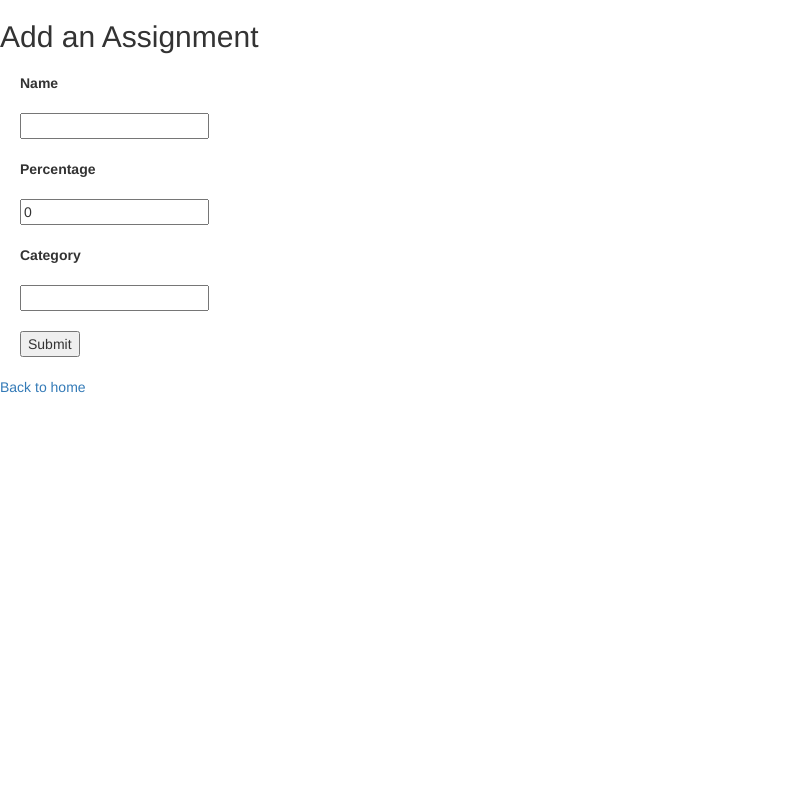
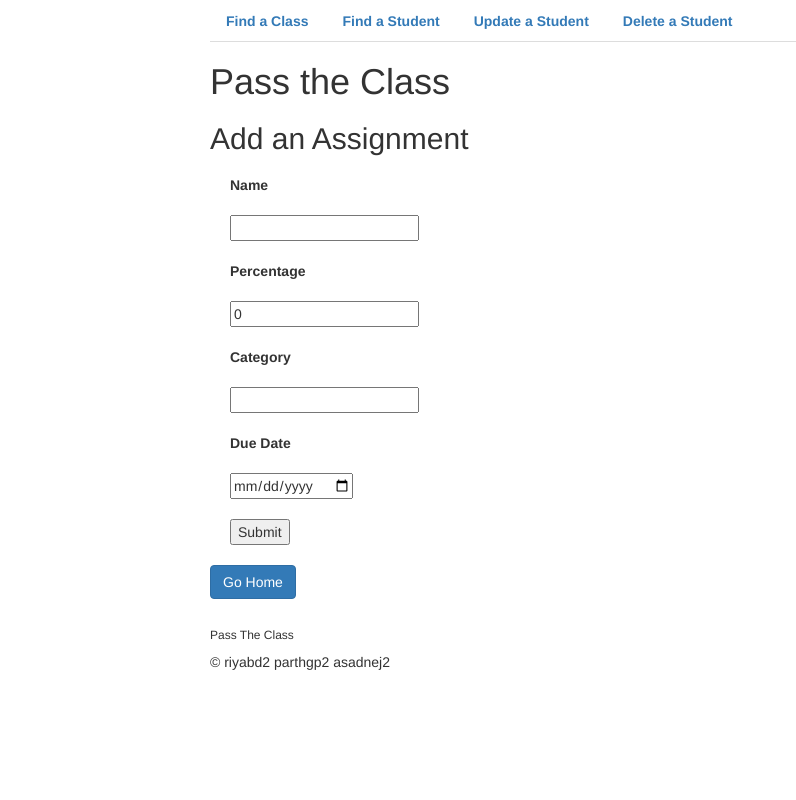
Before and after one commit to FozziWig1998/pass_the_class_local, a PHP site: page /create_assignments.php in a window 1280 px wide. Shown: the whole page, without its empty margins (0-796 px from the left). Run offline with PHP 8.4, Linux system fonts and the light colour scheme; some libraries are stand-ins or nearby versions.

Commit message:
hope this works and we get the bread cuz this shit took fucking hours to bake

```diff
--- a/passTheClass/public/create_assignments.php
+++ b/passTheClass/public/create_assignments.php
@@ -17,9 +17,11 @@ if (isset($_POST['submit'])) {
     $course_name = $_POST['course_name'];
     $percentage = $_POST['percentage'];
     $category_name = $_POST['category_name'];
+    $due_date = $_POST['due_date'];
+
 
     $sql = "
-      INSERT INTO Assignment (assignment_name, percentage) VALUES (:assignment_name, :percentage);
+      INSERT INTO Assignment (assignment_name, percentage, due_date) VALUES (:assignment_name, :percentage, :due_date);
       INSERT INTO Category_Assignment (assignment_name, category_name) VALUES (:assignment_name, :category_name);
       ";
 
@@ -28,41 +30,9 @@ if (isset($_POST['submit'])) {
     $statement->bindValue(':course_name', $course_name);
     $statement->bindValue(':percentage', $percentage);
     $statement->bindValue(':category_name', $category_name);
+    $statement->bindValue(':due_date', $due_date);
 
     $statement->execute();
-
-
-      // $connection = null;
-  /*
-    $new_user = array(
-      "name"         => $_POST['name'],
-      "course_name"   => $_POST['course_name'],
-      "percentage"   => $_POST['percentage']
-    );
-    $sql1 = sprintf(
-      "INSERT INTO %s (%s) values (%s)",
-      "Assignment",
-      implode(", ", array_keys($new_user)),
-      ":" . implode(", :", array_keys($new_user))
-    );
-    $statement = $connection->prepare($sql1);
-
-
-    $join_table = array(
-      "name"   => $_POST['assignment_name'],
-      "category_name"   => $_POST['category_name'],
-    );
-    $sql2 = sprintf(
-      "INSERT INTO %s (%s) values (%s)",
-      "Course_Category",
-      implode(", ", array_keys($join_table)),
-      ":" . implode(", :", array_keys($join_table))
-    );
-
-
-    $statement = $connection->prepare($sql2);
-    $statement->execute($new_user);
-    $statement->execute($join_table);*/
 
 
   } catch(PDOException $error) {
@@ -86,9 +56,11 @@ if (isset($_POST['submit'])) {
     <input type="number" name="percentage" min="0" value="0" step="0.05" id="percentage">
     <label for="Category">Category</label>
     <input type="text" name="category_name" id="category_name">
+    <label for="DueDate">Due Date</label>
+    <input type="date" name="due_date" id="due_date">
     <input type="submit" name="submit" value="Submit">
   </form>
 
-  <a href="index.php">Back to home</a>
+  <button type="button" class="btn btn-primary" onclick="window.location.href = 'index.php';">Go Home</button>
 
 <?php require "templates/footer.php"; ?>
--- a/passTheClass/public/create_category.php
+++ b/passTheClass/public/create_category.php
@@ -18,7 +18,7 @@ if (isset($_POST['submit'])) {
     $weightage = $_POST['weightage'];
 
     $sql = "
-    INSERT INTO Category (name, weightage) VALUES (:name, :weightage);
+    INSERT IGNORE INTO Category (name, weightage) VALUES (:name, :weightage);
     INSERT INTO Course_Category (course_name, category_name) VALUES (:course_name, :name);
     ";
 
--- a/passTheClass/public/read_student.php
+++ b/passTheClass/public/read_student.php
@@ -28,7 +28,7 @@ if (isset($_POST['submit'])) {
 <?php
 if (isset($_POST['submit'])) {
   if ($result && $statement->rowCount() > 0) { ?>
-    <h2>Results</h2>
+    <h3>Results</h3>
 
     <table>
       <thead>
@@ -51,7 +51,7 @@ if (isset($_POST['submit'])) {
     <?php }
 } ?>
 
-<h2>Find Student based on netId</h2>
+<h3>Find Student based on netId</h3>
 
 <form method="post">
   <input name="csrf" type="hidden" value="<?php echo escape($_SESSION['csrf']); ?>">
@@ -60,6 +60,6 @@ if (isset($_POST['submit'])) {
   <input type="submit" name="submit" value="View Results">
 </form>
 
-<a href="index.php">Back to home</a>
+<button type="button" class="btn btn-primary" onclick="window.location.href = 'index.php';">Go Home</button>
 
 <?php require "templates/footer.php"; ?>
--- a/passTheClass/public/templates/footer.php
+++ b/passTheClass/public/templates/footer.php
@@ -1,2 +1,6 @@
 </body>
+<br></br>
+<h6> Pass The Class </h6>
+© riyabd2 parthgp2 asadnej2
+
 </html>
--- a/passTheClass/public/templates/header.php
+++ b/passTheClass/public/templates/header.php
@@ -9,5 +9,92 @@
 
     <link rel="stylesheet" href="css/style.css" />
   </head>
+  <body class="main">
+    <ul class="nav nav-tabs">
+      <!-- <button type="button" class="btn btn-primary" onclick="window.location.href = 'update_class.php';">Manage Classes</button> -->
+
+      <!-- <li>
+        <a href="create_class.php"><strong>Add a Class</strong></a>
+      </li> -->
+      <!-- <li>
+        <a href="create_assignments.php"><strong>Add an Assignment</strong></a>
+      </li>
+      <li>
+        <a href="create_category.php"><strong>Add a Category</strong></a>
+      </li> -->
+      <li>
+        <a href="read_class.php"><strong>Find a Class</strong></a>
+      </li>
+      <!-- <li>
+        <a href="read_assignments.php"><strong>Find an Assignment</strong></a>
+      </li> -->
+      <!-- <li>
+        <a href="read_category.php"><strong>Find a Category</strong></a>
+      </li> -->
+      <!-- <li>
+        <a href="update_class.php"><strong>Edit a Class</strong></a>
+      </li> -->
+      <!-- <li>
+        <a href="update_assignments.php"><strong>Edit an Assignment</strong></a>
+      </li>
+      <li>
+        <a href="update_category.php"><strong>Edit a Category</strong></a>
+      </li> -->
+      <!-- <li>
+        <a href="delete_class.php"><strong>Delete a Class</strong></a>
+      </li> -->
+      <!-- <li>
+        <a href="delete_assignments.php"><strong>Delete an Assignment</strong></a>
+      </li>
+      <li>
+        <a href="delete_category.php"><strong>Delete a Category</strong></a>
+      </li>
+      <li>
+        <a href="create_student.php"><strong>Add a Student</strong></a>
+      </li> -->
+      <li>
+         <a href="read_student.php"><strong>Find a Student</strong></a>
+      </li>
+      <li>
+        <a href="update_student.php"><strong>Update a Student</strong></a>
+      </li>
+      <li>
+        <a href="delete_student.php"><strong>Delete a Student</strong></a>
+      </li>
+
+
+        <br></br>
+      <!-- <li>
+        <a href="professors.php"><strong>Get all Professors</strong></a>
+      </li>
+      <li>
+        <a href="study_buddies.php"><strong>Find Study Buddies in your Classes!</strong></a>
+      </li> -->
+    </ul>
+
+    <h1>Pass the Class</h1>
+  </body>
+
+  <style>
+    .sidenav {
+    height: 100%; /* Full-height: remove this if you want "auto" height */
+    width: 200px; /* Set the width of the sidebar */
+    position: fixed; /* Fixed Sidebar (stay in place on scroll) */
+    z-index: 1; /* Stay on top */
+    top: 0; /* Stay at the top */
+    left: 0;
+    background-color: #7caeff; /* Black */
+    overflow-x: hidden; /* Disable horizontal scroll */
+    padding-top: 20px;
+    padding-left: 10px;
+    padding-right: 10px;
+  }
+
+  /* Style page content */
+  .main {
+    margin-left: 200px; /* Same as the width of the sidebar */
+    padding: 0px 10px;
+  }
+  </style>
 
 </html>
--- a/passTheClass/public/update-single_category.php
+++ b/passTheClass/public/update-single_category.php
@@ -53,7 +53,7 @@ if (isset($_GET['id'])) {
 	<blockquote><?php echo escape($_POST['name']); ?> successfully updated.</blockquote>
 <?php endif; ?>
 
-<h2>Edit a user</h2>
+<h2>Edit a Category</h2>
 
 <form method="post">
     <input name="csrf" type="hidden" value="<?php echo escape($_SESSION['csrf']); ?>">
--- a/passTheClass/public/update_class.php
+++ b/passTheClass/public/update_class.php
@@ -37,6 +37,7 @@ require "../common.php";
                 <td><?php echo escape($row["creditHours"]); ?></td>
                 <td><a href="update-single_class.php?id=<?php echo escape($row["id"]); ?>">Edit</a></td>
                 <td><a href="delete_class.php?id=<?php echo escape($row["id"]); ?>">Delete</a></td>
+                <td><a href="update_category.php?course_name=<?php echo escape($row["name"]); ?>">View Categories</a></td>
             </tr>
         <?php endforeach; ?>
     </tbody>
```
Also changed, not shown: passTheClass/public/delete_assignments.php (+31 -12 lines), passTheClass/public/index.php (+46 -19 lines), passTheClass/public/update_assignments.php (+20 -7 lines), passTheClass/public/update_category.php (+19 -6 lines).
